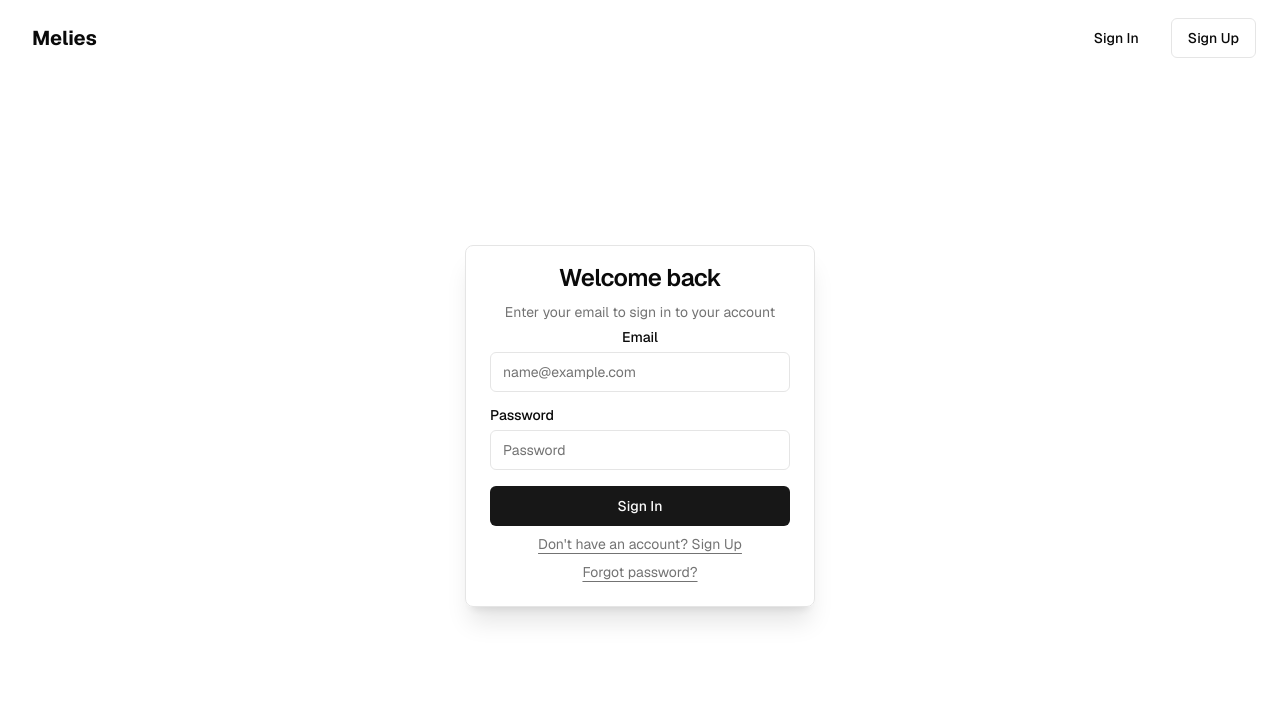
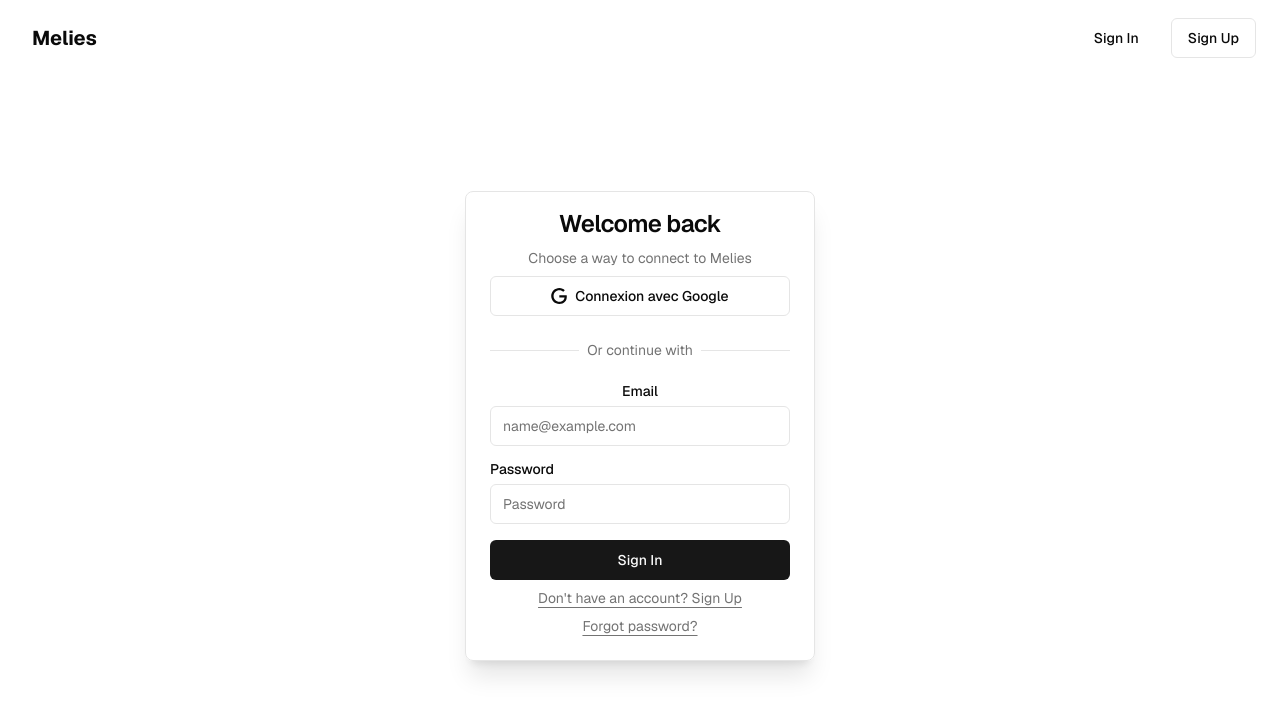
Before and after one commit to RJ-45-1/melies, a Next.js app: page /auth/signin in a window 1280 px wide. Shown: the top 714 px of the page. Built offline with nearby package versions, Linux system fonts and the light colour scheme; no server answers.

Commit message:
updated middleware

```diff
--- a/app/auth/callback/route.ts
+++ b/app/auth/callback/route.ts
@@ -1,4 +1,4 @@
-import { createClient } from "@/lib/supabase/server";
+import { createClient } from "@/utils/supabase/server";
 import { NextResponse } from "next/server";
 
 export async function GET(request: Request) {
@@ -11,5 +11,5 @@ export async function GET(request: Request) {
   }
 
   // URL to redirect to after sign in process completes
-  return NextResponse.redirect(new URL("/dashboard", request.url));
+  return NextResponse.redirect(new URL("/", request.url));
 }
--- a/app/auth/signin/actions.ts
+++ b/app/auth/signin/actions.ts
@@ -25,3 +25,22 @@ export async function signIn(formData: FormData) {
   revalidatePath("/", "layout");
   return { success: true };
 }
+
+export async function handleGoogleSignIn() {
+  console.log("Loggin with google");
+  const supabase = await createClient();
+  const { data, error } = await supabase.auth.signInWithOAuth({
+    provider: "google",
+    options: {
+      queryParams: {
+        access_type: "offline",
+        prompt: "consent",
+      },
+      redirectTo: `${process.env.NEXT_PUBLIC_URL!}/auth/callback`,
+    },
+  });
+  console.log("data: ", data);
+  if (error) {
+    console.error("Failed to initiate Google sign-in:", error.message);
+  }
+}
--- a/app/auth/signin/page.tsx
+++ b/app/auth/signin/page.tsx
@@ -31,7 +31,7 @@ export default async function SignInPage() {
             Welcome back
           </h1>
           <p className="text-sm text-muted-foreground">
-            Enter your email to sign in to your account
+            Choose a way to connect to Melies
           </p>
 
           <SignInForm />
--- a/app/auth/signin/signin-form.tsx
+++ b/app/auth/signin/signin-form.tsx
@@ -3,6 +3,7 @@
 import { Button } from "@/components/ui/button";
 import { Input } from "@/components/ui/input";
 import { Label } from "@/components/ui/label";
+import { createClient } from "@/utils/supabase/client";
 import { Loader2 } from "lucide-react";
 import { useRouter } from "next/navigation";
 import { useEffect, useState } from "react";
@@ -38,8 +39,50 @@ export function SignInForm() {
     }
   }
 
+  async function handleGoogleClicked() {
+    const supabase = createClient();
+    const { data, error } = await supabase.auth.signInWithOAuth({
+      provider: "google",
+      options: {
+        queryParams: {
+          access_type: "offline",
+          prompt: "consent",
+        },
+        redirectTo: `${process.env.NEXT_PUBLIC_URL!}/auth/callback`,
+      },
+    });
+    console.log("data: ", data);
+    if (error) {
+      console.error("Failed to initiate Google sign-in:", error.message);
+    }
+  }
   return (
     <div className="grid gap-6">
+      <div className="flex flex-col ">
+        <Button
+          variant="outline"
+          className="w-full"
+          onClick={() => handleGoogleClicked()}
+        >
+          <svg
+            xmlns="http://www.w3.org/2000/svg"
+            viewBox="0 0 24 24"
+            width={28}
+            height={28}
+          >
+            <path
+              d="M12.48 10.92v3.28h7.84c-.24 1.84-.853 3.187-1.787 4.133-1.147 1.147-2.933 2.4-6.053 2.4-4.827 0-8.6-3.893-8.6-8.72s3.773-8.72 8.6-8.72c2.6 0 4.507 1.027 5.907 2.347l2.307-2.307C18.747 1.44 16.133 0 12.48 0 5.867 0 .307 5.387.307 12s5.56 12 12.173 12c3.573 0 6.267-1.173 8.373-3.36 2.16-2.16 2.84-5.213 2.84-7.667 0-.76-.053-1.467-.173-2.053H12.48z"
+              fill="currentColor"
+            />
+          </svg>
+          Connexion avec Google
+        </Button>
+      </div>
+      <div className="relative text-center text-sm after:absolute after:inset-0 after:top-1/2 after:z-0 after:flex after:items-center after:border-t after:border-border">
+        <span className="relative z-10 bg-background px-2 text-muted-foreground">
+          Or continue with
+        </span>
+      </div>
       <form onSubmit={handleSubmit}>
         <div className="grid gap-4">
           <div className="grid gap-2">
--- a/app/auth/signup/signup-form.tsx
+++ b/app/auth/signup/signup-form.tsx
@@ -3,6 +3,7 @@
 import { Button } from "@/components/ui/button";
 import { Input } from "@/components/ui/input";
 import { Label } from "@/components/ui/label";
+import { createClient } from "@/utils/supabase/client";
 import { Loader2 } from "lucide-react";
 import { useRouter } from "next/navigation";
 import { useState } from "react";
@@ -33,8 +34,51 @@ export function SignUpForm() {
     }
   }
 
+  async function handleGoogleClicked() {
+    const supabase = createClient();
+    const { data, error } = await supabase.auth.signInWithOAuth({
+      provider: "google",
+      options: {
+        queryParams: {
+          access_type: "offline",
+          prompt: "consent",
+        },
+        redirectTo: `${process.env.NEXT_PUBLIC_URL!}/auth/callback`,
+      },
+    });
+    console.log("data: ", data);
+    if (error) {
+      console.error("Failed to initiate Google sign-in:", error.message);
+    }
+  }
+
   return (
     <div className="grid gap-6">
+      <div className="flex flex-col ">
+        <Button
+          variant="outline"
+          className="w-full"
+          onClick={() => handleGoogleClicked()}
+        >
+          <svg
+            xmlns="http://www.w3.org/2000/svg"
+            viewBox="0 0 24 24"
+            width={28}
+            height={28}
+          >
+            <path
+              d="M12.48 10.92v3.28h7.84c-.24 1.84-.853 3.187-1.787 4.133-1.147 1.147-2.933 2.4-6.053 2.4-4.827 0-8.6-3.893-8.6-8.72s3.773-8.72 8.6-8.72c2.6 0 4.507 1.027 5.907 2.347l2.307-2.307C18.747 1.44 16.133 0 12.48 0 5.867 0 .307 5.387.307 12s5.56 12 12.173 12c3.573 0 6.267-1.173 8.373-3.36 2.16-2.16 2.84-5.213 2.84-7.667 0-.76-.053-1.467-.173-2.053H12.48z"
+              fill="currentColor"
+            />
+          </svg>
+          Connexion avec Google
+        </Button>
+      </div>
+      <div className="relative text-center text-sm after:absolute after:inset-0 after:top-1/2 after:z-0 after:flex after:items-center after:border-t after:border-border">
+        <span className="relative z-10 bg-background px-2 text-muted-foreground">
+          Or continue with
+        </span>
+      </div>
       <form onSubmit={handleSubmit}>
         <div className="grid gap-4">
           <div className="grid gap-2">
```
Also changed, not shown: utils/supabase/middleware.ts (+8 -15 lines).
